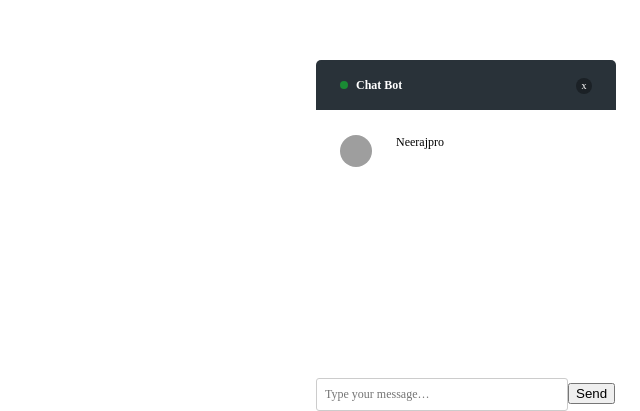
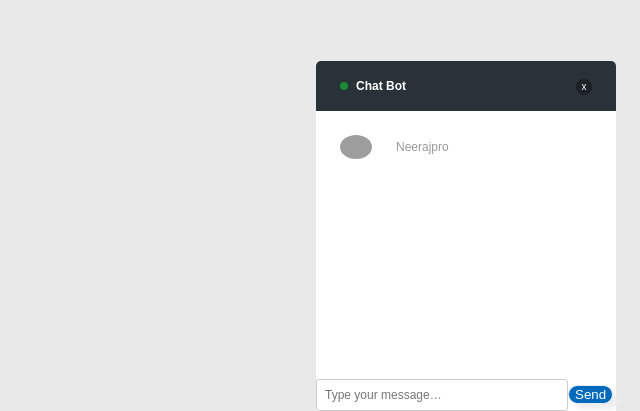
Before and after one commit to nbpro/chatBot-ng-app, an Angular app: page / in a window 1280 px wide. Shown: the part 389-800 px from the top of the page, without its empty margins (640-1280 px from the left). Built offline with nearby package versions, Linux system fonts and the light colour scheme; grey boxes are pictures that could not be loaded; a web font is replaced by a local one.

Commit message:
added viewencaplsation

```diff
--- a/src/app/app.component.css
+++ b/src/app/app.component.css
@@ -169,3 +169,16 @@ p { margin: 0; }
 	font-style: italic;
 	margin: 0 0 0 80px;
 }
+.submit-button{
+    background: #016ABC;
+
+    color: #fff;
+
+    border: 1px solid #eee;
+
+    border-radius: 20px;
+
+    box-shadow: 5px 5px 5px #eee;
+
+    text-shadow:none;
+}
--- a/src/app/app.component.html
+++ b/src/app/app.component.html
@@ -1,4 +1,4 @@
-<div id="live-chat" #parent>
+<div id="live-chat"#parent>
   <header class="clearfix">
 
     <a href="#" class="chat-close">x</a>
@@ -11,17 +11,20 @@
 
   <div class="chat">
 
-
+    <!-- <div>
+      <ng-template #parent>
+      </ng-template>
+    </div> -->
     <div class="chat-history">
-        <app-message [childData]="dataToBePassed"></app-message>
+        <app-message [childData]="dataToBePassed">Loading</app-message>
     </div>
 
     <!-- <p class="chat-feedback">Your partner is typing…</p> -->
 
 
       <fieldset>
-        <input type="text" ng-model="msgInput.value" placeholder="Type your message…" value="" autofocus #msgInput/>
-        <button type="button" (click)="sendMessageToChatServer(msgInput.value)">Send</button>
+        <input type="text" ng-model="msgInput.value"  placeholder="Type your message…" value="" autofocus #msgInput/>
+        <button type="button" class="submit-button" (click)="sendMessageToChatServer(msgInput.value)">Send</button>
         <!-- <input type="hidden"> -->
       </fieldset>
 
--- a/src/app/app.component.ts
+++ b/src/app/app.component.ts
@@ -9,11 +9,18 @@ import { MessageComponent } from './message/message.component';
 import { Inject} from '@angular/core'
 import { ViewChild } from '@angular/core';
 import { ComponentFactoryResolver } from '@angular/core';
+import { ApplicationRef } from '@angular/core';
+import { EmbeddedViewRef } from '@angular/core';
+import { ViewChildren } from '@angular/core';
+import { QueryList } from '@angular/core';
+import { ElementRef } from '@angular/core';
+import { ViewEncapsulation } from '@angular/core';
 
 @Component({
   selector: 'app-root',
   templateUrl: './app.component.html',
-  styleUrls: ['./app.component.css']
+  styleUrls: ['./app.component.css'],
+  encapsulation: ViewEncapsulation.None,
 })
 export class AppComponent implements OnInit{
   title = 'Chat Bot Application';
@@ -30,6 +37,7 @@ export class AppComponent implements OnInit{
     private router : Router,
     private appService: AppService,
     private _cfr: ComponentFactoryResolver,
+    private appRef: ApplicationRef
   ){
     console.log("inside app constructor");
   }
@@ -68,11 +76,16 @@ export class AppComponent implements OnInit{
       }
   }
 
-  @ViewChild('parent',{read:ViewContainerRef}) container:ViewContainerRef;
+  @ViewChild('parent',{read:ViewContainerRef})  parent:ViewContainerRef;
+  // @ViewChildren('parent',{read:ViewContainerRef})  container:QueryList<ElementRef>
+  // @ViewChildren('parent') container:QueryList<MessageComponent>;
 
   addComponent(){
-    var comp = this._cfr.resolveComponentFactory(MessageComponent);
-    var expComponent = this.container.createComponent(comp);
+    let comp = this._cfr.resolveComponentFactory(MessageComponent);
+    let expComponent = this.parent.createComponent(comp);
     expComponent.instance._ref = expComponent;
   }
+
+
+
 }
--- a/src/app/message/message.component.ts
+++ b/src/app/message/message.component.ts
@@ -1,13 +1,15 @@
 import { Component, OnInit,Input } from '@angular/core';
-import { SimpleChanges } from '@angular/core/src/metadata/lifecycle_hooks';
+import { SimpleChanges, OnChanges } from '@angular/core/src/metadata/lifecycle_hooks';
 import { SimpleChange } from '@angular/core/src/change_detection/change_detection_util';
+import { ViewEncapsulation } from '@angular/core';
 
 @Component({
   selector: 'app-message',
   templateUrl: './message.component.html',
-  styleUrls: ['./message.component.css']
+  styleUrls: ['./message.component.css'],
+  encapsulation: ViewEncapsulation.None,
 })
-export class MessageComponent implements OnInit {
+export class MessageComponent implements OnChanges {
 
   _ref:any;
   constructor() { }
```
